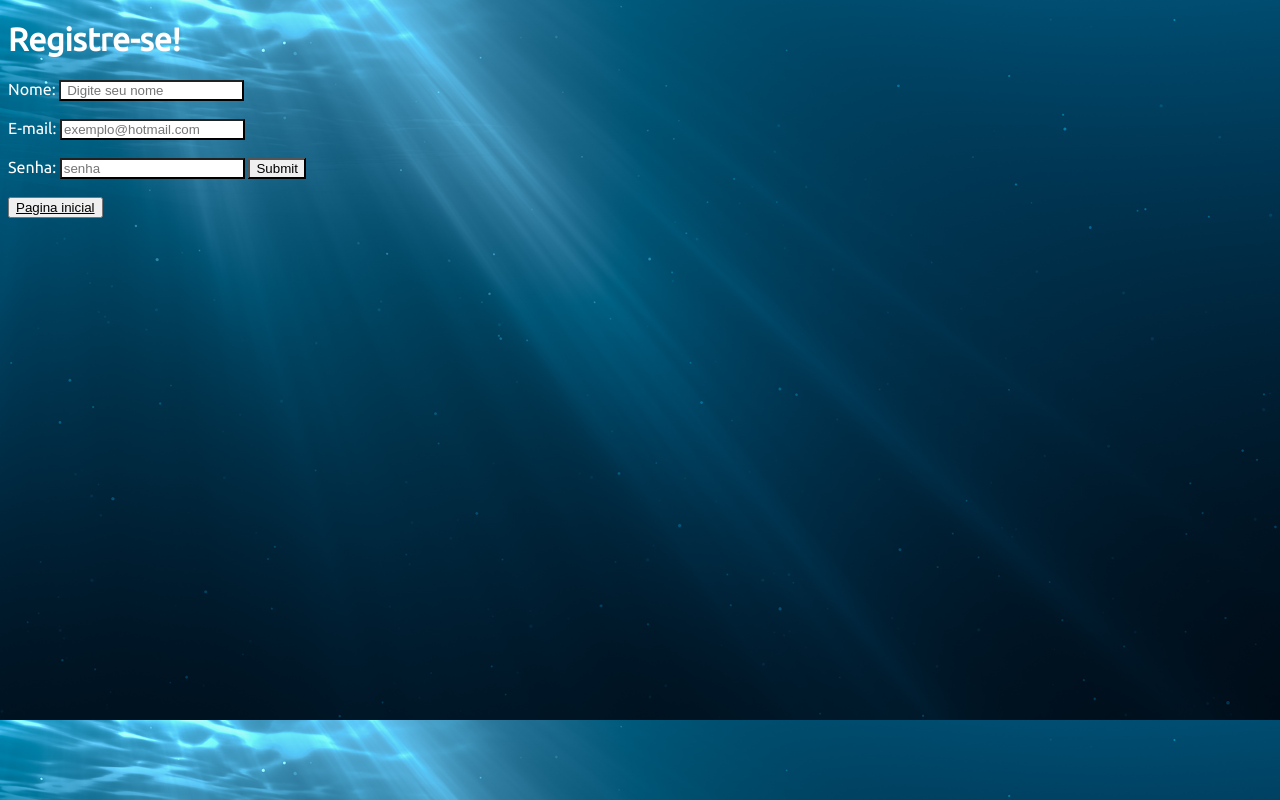
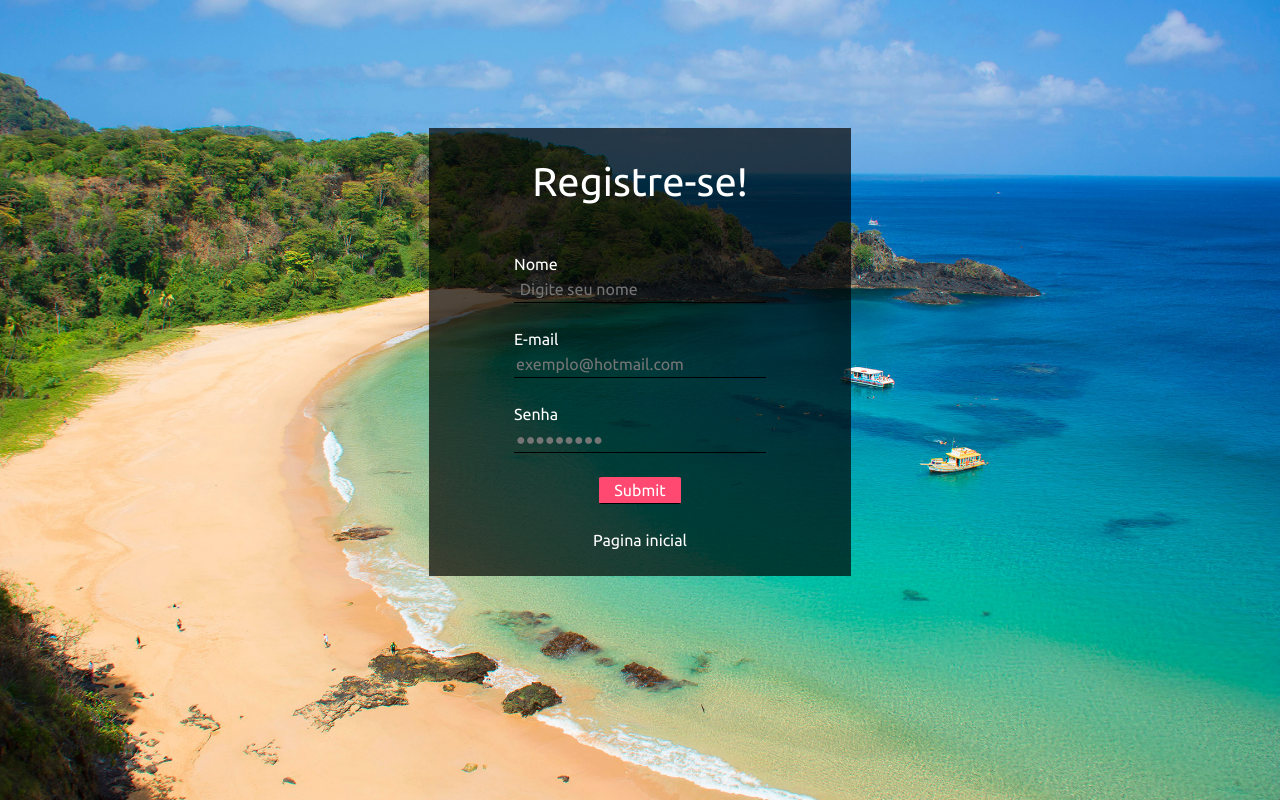
Before and after one commit to antoniovivas/projeto-sexta, a PHP site: page /registro.php in a window 1280 px wide. Run offline with PHP 8.4, Linux system fonts and the light colour scheme.

Commit message:
Add files via upload

```diff
--- /dev/null
+++ b/conexao/css/registro.css
@@ -0,0 +1,96 @@
+@import url('https://fonts.googleapis.com/css?family=Ubuntu&display=swap');
+body{
+    background-image: url(../img/images.jpg);
+    background-size: cover;
+    background-repeat: no-repeat;
+    color: white;
+    font-family: 'Ubuntu', sans-serif;
+}
+p{
+    font-size: 40px;
+    display: flex;
+    justify-content: center;
+}
+#reg, h1, a{
+    display: flex;
+    justify-content: center;
+}
+input{
+    border: none;
+    background-color: rgba(0, 0, 0, 0);
+    border-bottom: 1px solid black;
+    display: flex;
+    justify-content: center;
+    color: white;
+}
+#enviar{
+    display: flex;
+    justify-content: center;
+}
+.enviar{
+    background-color: rgb(255, 73, 112);
+    border-radius: 5%;
+    padding-right: 15px;
+    padding-left: 15px;
+
+}
+.ajuste{
+    display: flex;
+    justify-content: center;
+    padding-top: 10%;
+}
+.back{
+    width: 33%;
+    background-color: rgba(0, 0, 0, 0.685);
+}
+a{
+    color: white;
+}
+@media only screen and (max-width: 959px) {
+    body{
+        font-size: 10px;
+    }
+    p{
+        font-size: 20px;
+    }
+}
+
+/* Tablet Portrait size to standard 960 (devices and browsers) */
+@media only screen and (min-width: 768px) and (max-width: 959px) {
+    body{
+        font-size: 12px;
+    }
+    p{
+        font-size: 24px;
+    }
+}
+
+/* All Mobile Sizes (devices and browser) */
+@media only screen and (max-width: 767px) {
+    body{
+        font-size: 14px;
+    }
+    p{
+        font-size: 28px;
+    }
+}
+
+/* Mobile Landscape Size to Tablet Portrait (devices and browsers) */
+@media only screen and (min-width: 480px) and (max-width: 767px) {
+    body{
+        font-size: 9px;
+    }
+    p{
+        font-size: 18px;
+    }
+}
+
+/* Mobile Portrait Size to Mobile Landscape Size (devices and browsers) */
+@media only screen and (max-width: 479px) {
+    body{
+        font-size: 7px;
+    }
+    p{
+        font-size: 15px;
+    }
+}
--- a/conexao/processologin.php
+++ b/conexao/processologin.php
@@ -7,7 +7,7 @@
         $result2 = mysqli_query($conec, $sql);
         $row = mysqli_num_rows($result2);
         if($row > 0){
-           echo"login efetuado com sucesso";
+           header("Location: tabelaclient.php");
         }else{
             header('Location: registro.php');
         }
--- a/conexao/registro.php
+++ b/conexao/registro.php
@@ -4,21 +4,36 @@
 <!DOCTYPE html>
 <html lang="pt-br">
 <head>
-    <meta charset="UTF-8">
-    <meta name="viewport" content="width=device-width, initial-scale=1.0">
-    <meta http-equiv="X-UA-Compatible" content="ie=edge">
+    <!-- Meta tags Obrigatórias -->
+    <meta charset="utf-8">
+    <meta name="viewport" content="width=device-width, initial-scale=1, shrink-to-fit=no">
+    <!-- Bootstrap CSS -->
+    <link rel="stylesheet" href="https://stackpath.bootstrapcdn.com/bootstrap/4.1.3/css/bootstrap.min.css" integrity="sha384-MCw98/SFnGE8fJT3GXwEOngsV7Zt27NXFoaoApmYm81iuXoPkFOJwJ8ERdknLPMO" crossorigin="anonymous">
     <title>Registro</title>
-    <link rel="stylesheet" href="css/geral.css">
+    <link rel="stylesheet" href="css/registro.css">
 </head>
 <body>
-<h1>Registre-se!</h1>
-    <form  method="POST" action="">
-        Nome: <input type="text" name="nome" placeHolder=" Digite seu nome" > <br> <br>
-        E-mail: <input type="email" name="email" placeholder="exemplo@hotmail.com" > <br> <br>
-        Senha: <input type="password" name="senha" placeholder="senha" >
-        <input type="submit">
-    </form>
-    <br>
-    <button><a href="index.php">Pagina inicial</a></button>
+<div class="ajuste">
+    <div class="back">
+        <br><p>Registre-se!</p><br>
+        <div id="reg">
+            <form  method="POST" action="">
+                Nome <input type="text" name="nome" placeHolder=" Digite seu nome" > <br>
+                E-mail <input type="email" name="email" placeholder="exemplo@hotmail.com" > <br>
+                Senha <input type="password" name="senha" placeholder="●●●●●●●●●" > <br>
+                <div id="enviar"><input type="submit" class="enviar"></div>
+            </form>
+        </div>
+            <br>
+        <a href="index.php">Pagina inicial</a> <br>
+    </div>
+
+</div>
+    <!-- JavaScript (Opcional) -->
+    <!-- jQuery primeiro, depois Popper.js, depois Bootstrap JS -->
+    <script src="https://code.jquery.com/jquery-3.3.1.slim.min.js" integrity="sha384-q8i/X+965DzO0rT7abK41JStQIAqVgRVzpbzo5smXKp4YfRvH+8abtTE1Pi6jizo" crossorigin="anonymous"></script>
+    <script src="https://cdnjs.cloudflare.com/ajax/libs/popper.js/1.14.3/umd/popper.min.js" integrity="sha384-ZMP7rVo3mIykV+2+9J3UJ46jBk0WLaUAdn689aCwoqbBJiSnjAK/l8WvCWPIPm49" crossorigin="anonymous"></script>
+    <script src="https://stackpath.bootstrapcdn.com/bootstrap/4.1.3/js/bootstrap.min.js" integrity="sha384-ChfqqxuZUCnJSK3+MXmPNIyE6ZbWh2IMqE241rYiqJxyMiZ6OW/JmZQ5stwEULTy" crossorigin="anonymous"></script>
+  </body>
 </body>
 </html>
```
Also changed, not shown: conexao/css/adm.css (added, +101 -0 lines), conexao/css/index.css (added, +52 -0 lines), conexao/css/tabclient.css (added, +7 -0 lines), conexao/index.php (+5 -5 lines), conexao/loginadm.php (+25 -10 lines), conexao/tabela.php (+9 -2 lines), conexao/tabelaclient.php (+44 -6 lines), conexao/img/images.jpg.
